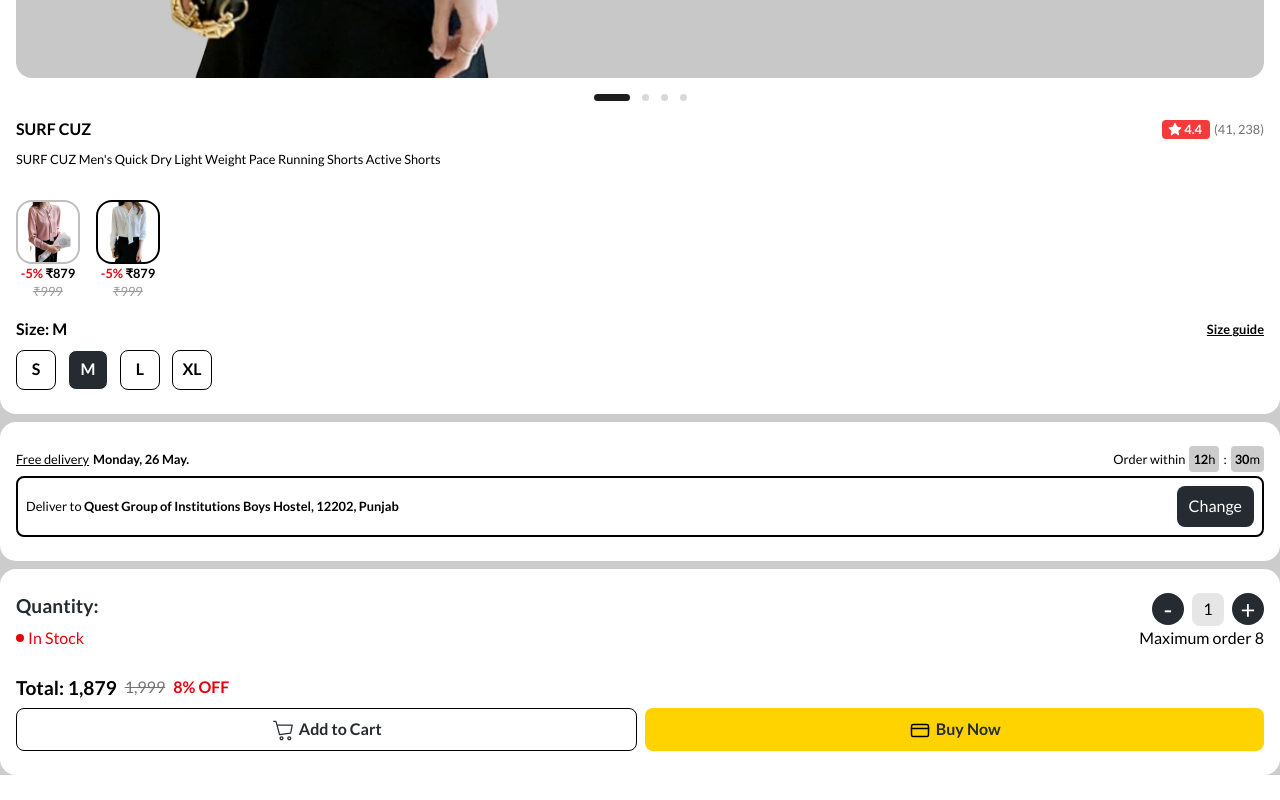
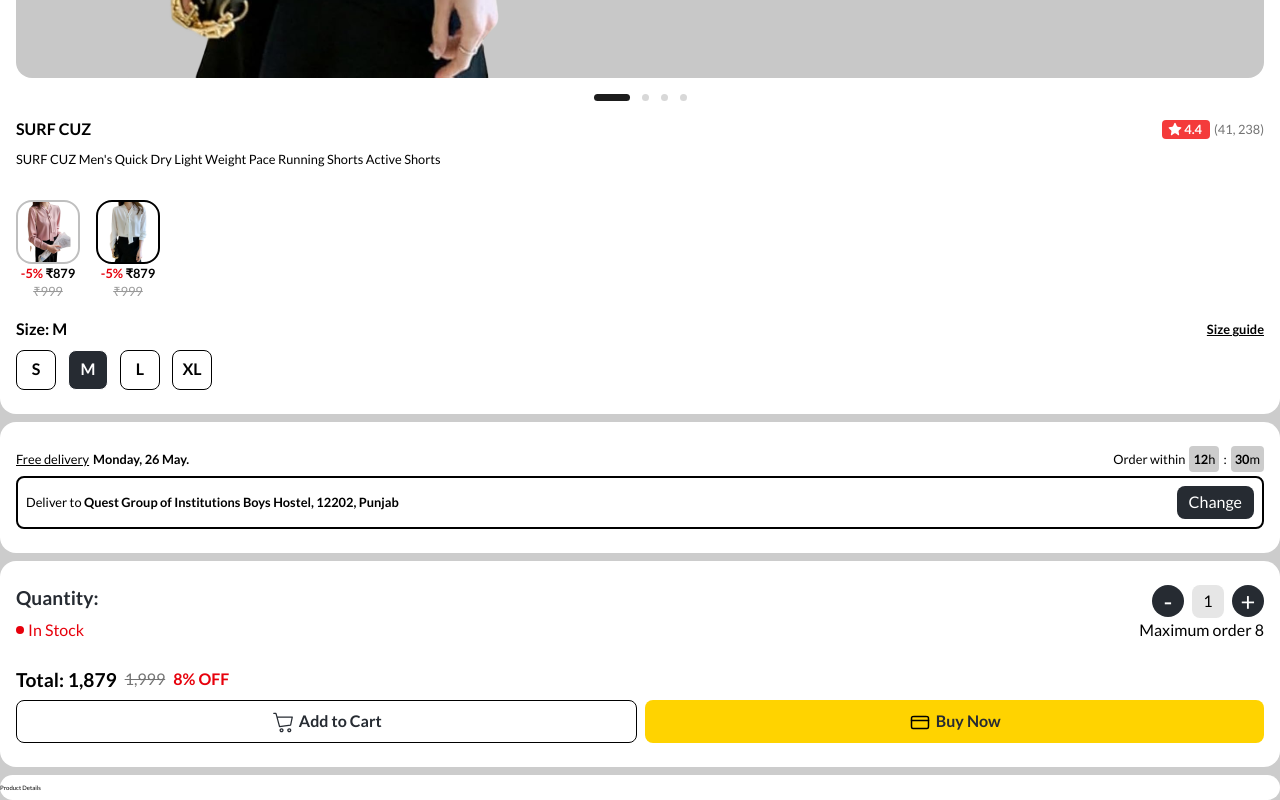
Before and after one commit to Meshil-Maring/e-commerce, a React (Vite) app in the folder client/: page /product-details/1 in a window 1280 px wide. Shown: the part 712-1512 px from the top of the page. Before the commit the page ends 1487 px from the top, so only its background shows below. Built offline with nearby package versions, Linux system fonts and the light colour scheme.

Commit message:
Added product details

```diff
--- a/client/src/components/mobile/product-details/Address-section.jsx
+++ b/client/src/components/mobile/product-details/Address-section.jsx
@@ -9,7 +9,7 @@ const AddressSection = () => {
         <strong> Quest Group of Institutions Boys Hostel, 12202, Punjab</strong>
       </p>
 
-      <button className="text-lg bg-[var(--text)] text-white p-2 rounded-lg px-3">
+      <button className="text-lg bg-[var(--text)] text-white p-1 rounded-lg px-3">
         Change
       </button>
     </div>
--- /dev/null
+++ b/client/src/components/mobile/product-details/ProductDetailDisciption.jsx
@@ -0,0 +1,9 @@
+const ProductDetailDisciption = () => {
+  return (
+    <section>
+      <p>Product Details</p>
+    </section>
+  );
+};
+
+export default ProductDetailDisciption;
--- a/client/src/pages/Product-details.jsx
+++ b/client/src/pages/Product-details.jsx
@@ -7,6 +7,7 @@ import SizeSelector from "../components/mobile/product-details/Size-seclector";
 import DeliverySection from "../components/mobile/product-details/Delivery-section";
 import AddressSection from "../components/mobile/product-details/Address-section";
 import OrderSummary from "../components/mobile/product-details/Order-Summary";
+import ProductDetailDisciption from "../components/mobile/product-details/ProductDetailDisciption.jsx";
 
 const ProductDetails = () => {
   return (
@@ -28,6 +29,10 @@ const ProductDetails = () => {
       <div className="bg-white py-2 rounded-2xl">
         <OrderSummary />
       </div>
+
+      <div className="bg-white py-2 rounded-2xl">
+        <ProductDetailDisciption />
+      </div>
     </section>
   );
 };
```
